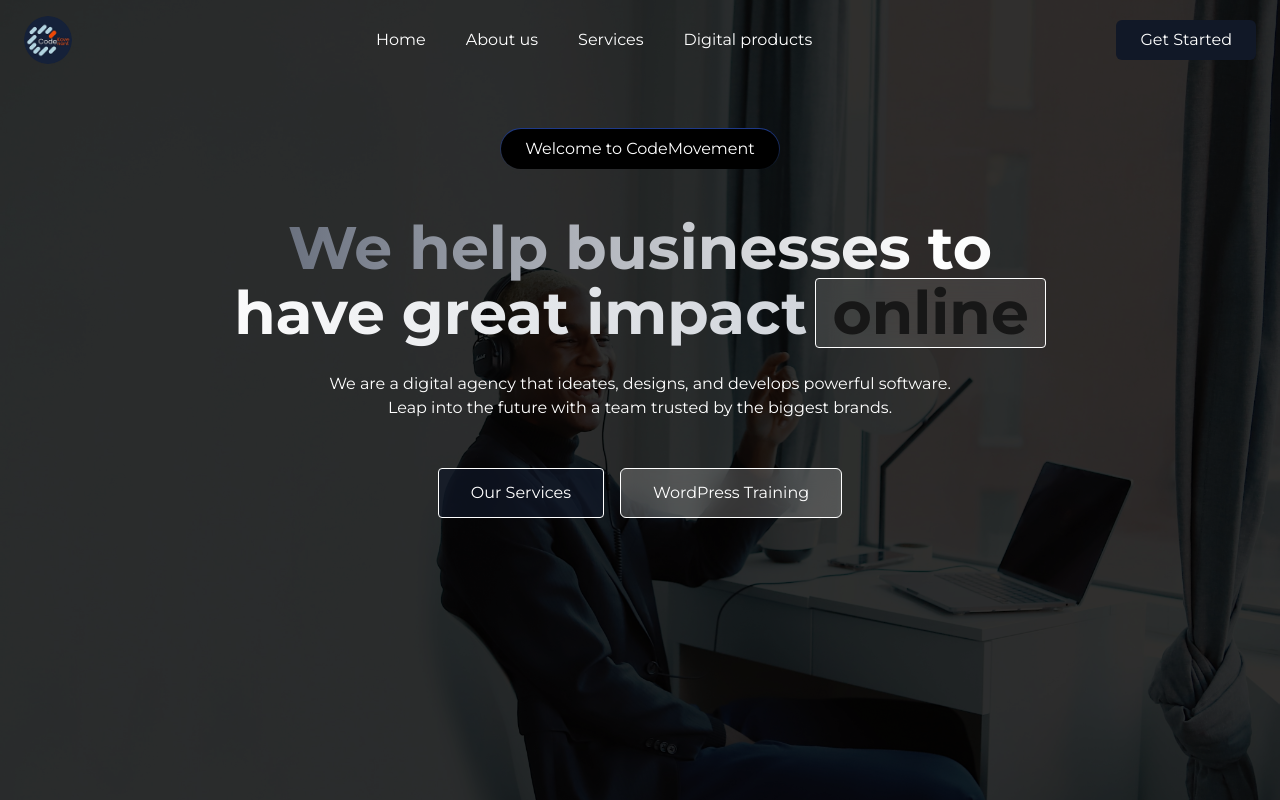
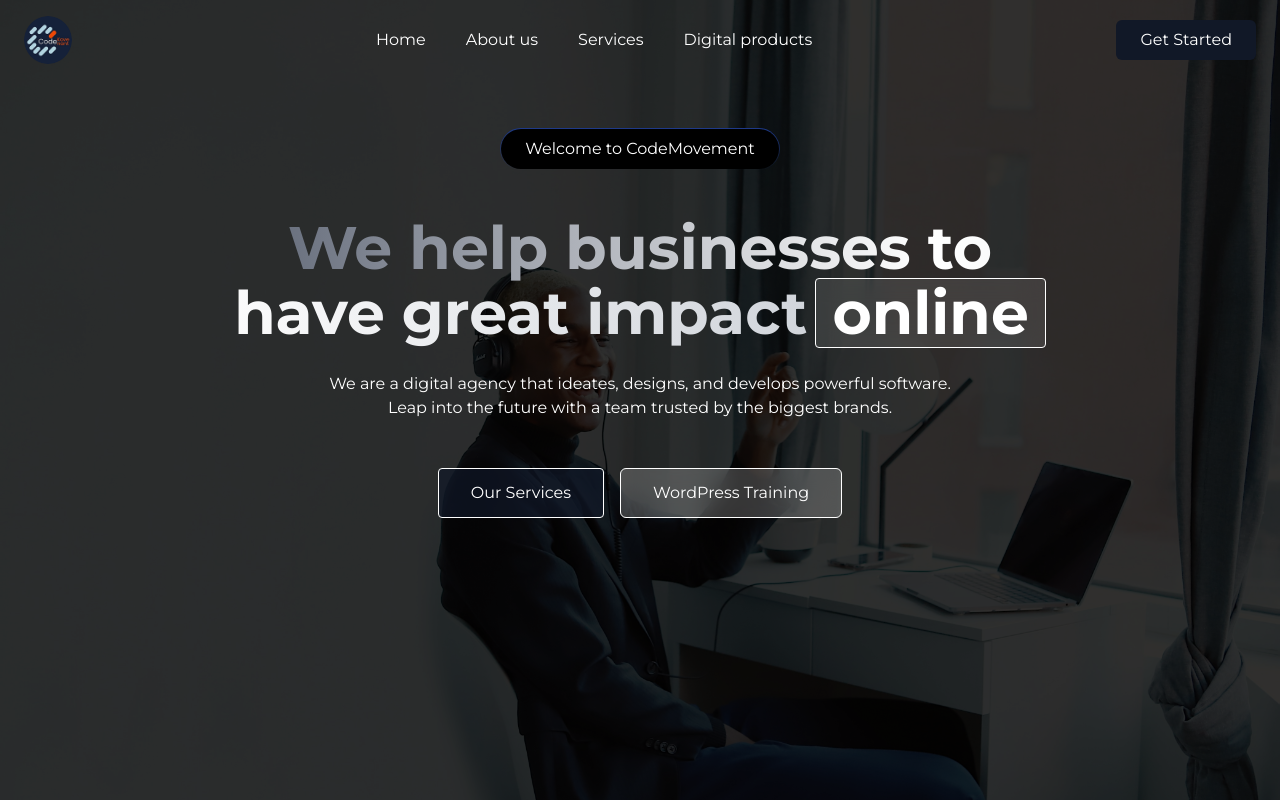
Before and after one commit to mijan-alt/dopamine, a Next.js app: page / in a window 1280 px wide. Built offline with nearby package versions, Linux system fonts and the light colour scheme.

Commit message:
changed the online text to white

```diff
--- a/app/page.tsx
+++ b/app/page.tsx
@@ -39,7 +39,7 @@ export default function Home() {
                   We help businesses to<br />
                   have great impact
                 </span>
-                <span className="inline-block border  border-white backdrop-blur-md bg-white/10 rounded px-4 py-1 ml-2">online</span>
+                <span className="inline-block border text-white  border-white backdrop-blur-md bg-white/10 rounded px-4 py-1 ml-2">online</span>
               </h1>
               {/* <h1 className="text-4xl md:text-6xl font-bold mb-6">
                 <span className="bg-clip-text text-transparent animated-gradient">
```
